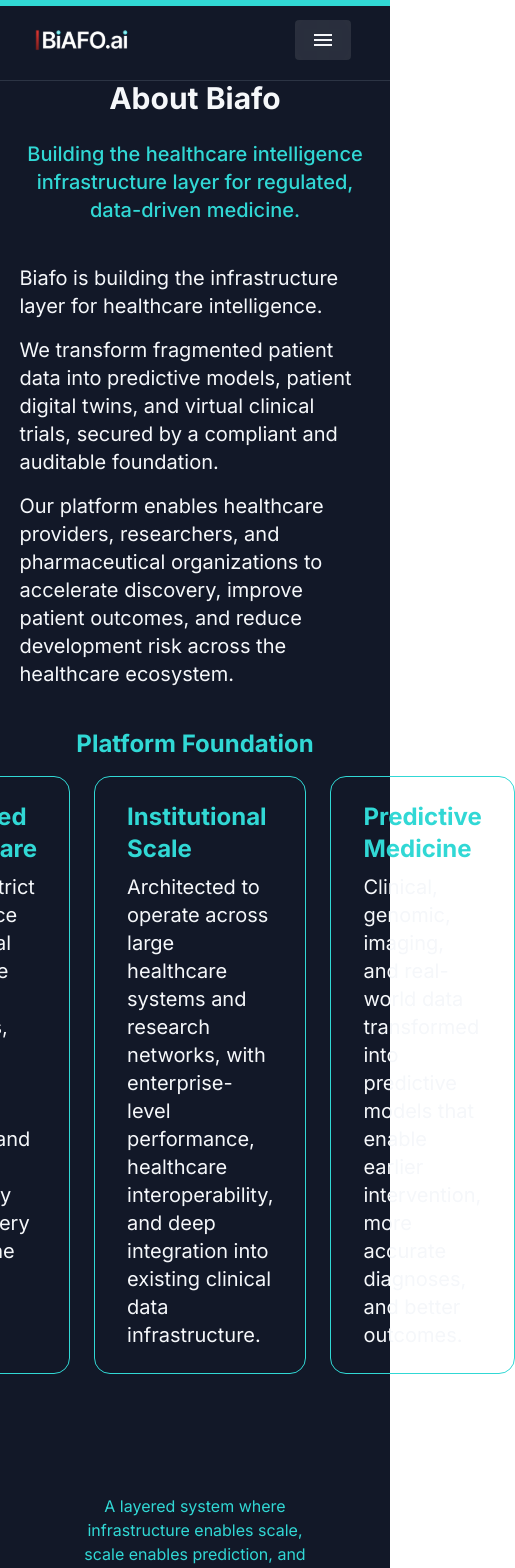
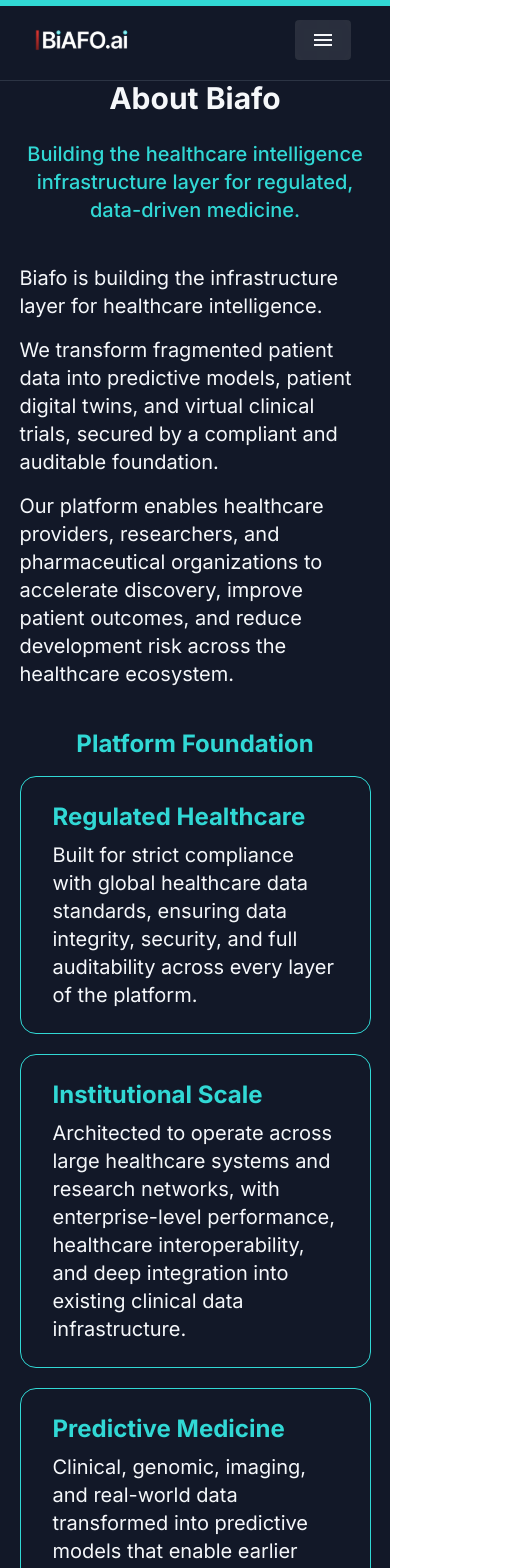
Before and after one commit to ZainUlAbiden4163/biafotest, a Next.js app: page /aboutus in a window 390 px wide. Shown: the top 1568 px of the page, 515 px wide, since content can reach past the window. Built offline with nearby package versions, Linux system fonts and the light colour scheme.

Commit message:
about us responsive

```diff
--- a/src/app/aboutus/Aboutus.jsx
+++ b/src/app/aboutus/Aboutus.jsx
@@ -35,7 +35,7 @@
                 <h2 className="text-center  font-bold text-2xl md:text-3xl lg:text-4xl text-(--color-cyan)">Platform Foundation</h2>
                 <div className="">
                     <div className="">
-                        <div className="flex gap-6 text-xl" >
+                        <div className="grid grid-cols-1 md:grid-cols-2 lg:grid-cols-3 gap-6 text-xl max-lg:gap-5" >
                             <div className="flex flex-col gap-2 px-8 py-6 border-(--color-cyan) border-1 rounded-2xl">
                                 <h3 className="text-(--color-cyan) font-bold text-2xl">Regulated Healthcare</h3>
                                 <p>Built for strict compliance with global healthcare data standards, ensuring data integrity, security, and full auditability across every layer of the platform.</p>
```
